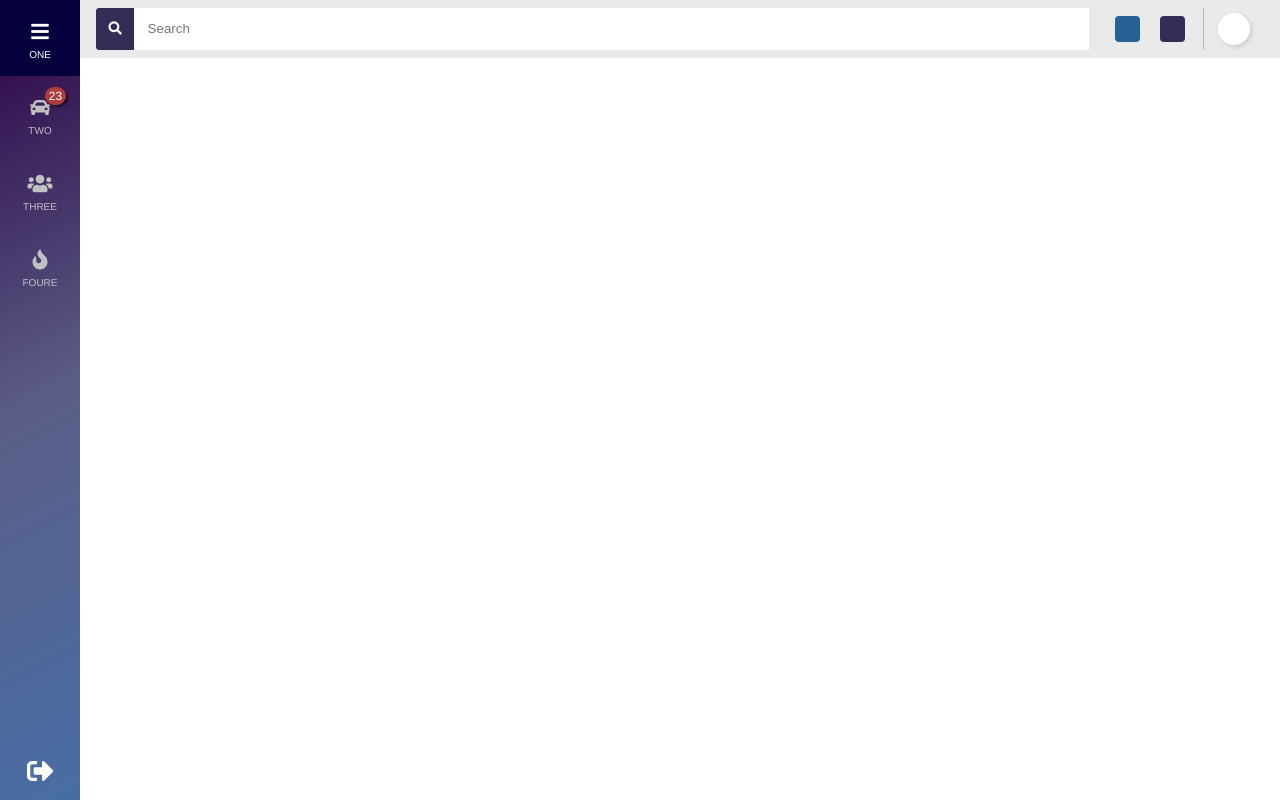
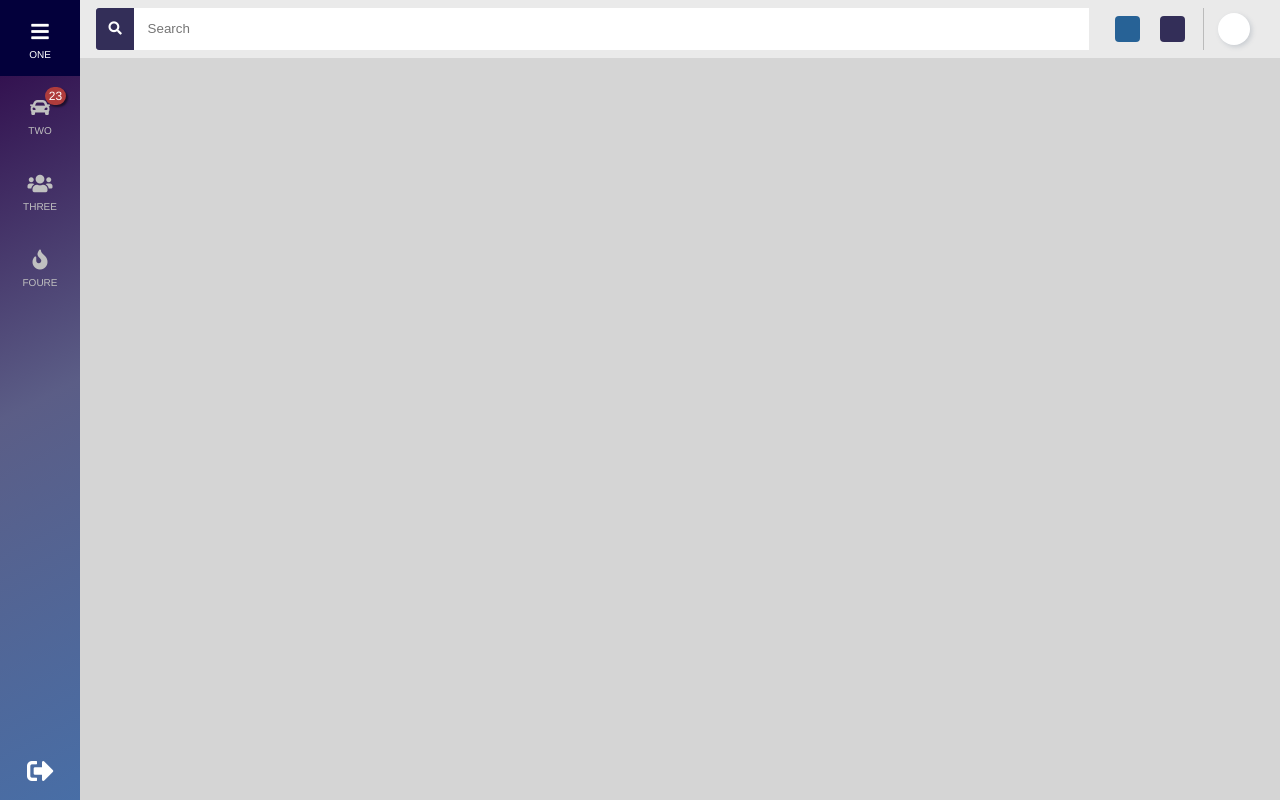
Before and after one commit to aboggan/challenge, a website: page index.html in a window 1280 px wide. Drawn offline with nearby package versions, Linux system fonts and the light colour scheme.

Commit message:
ultimoMartes

```diff
--- a/index.html
+++ b/index.html
@@ -7,8 +7,8 @@
   <meta http-equiv="X-UA-Compatible" content="ie=edge">
   <title>InvGate</title>
   <link rel="stylesheet" type="text/css" href="css/main.css">
-  <link rel="stylesheet" href="https://use.fontawesome.com/releases/v5.7.2/css/all.css" integrity="sha384-fnmOCqbTlWIlj8LyTjo7mOUStjsKC4pOpQbqyi7RrhN7udi9RwhKkMHpvLbHG9Sr"
-    crossorigin="anonymous">
+  <link rel="stylesheet" href="https://use.fontawesome.com/releases/v5.7.2/css/all.css"
+    integrity="sha384-fnmOCqbTlWIlj8LyTjo7mOUStjsKC4pOpQbqyi7RrhN7udi9RwhKkMHpvLbHG9Sr" crossorigin="anonymous">
 </head>
 
 <body>
@@ -74,16 +74,15 @@
         </div>
       </div>
     </nav>
+    <!--mainContent-->
+    <main class="mainWrapper">
+
+    </main>
   </div>
-  <!--cardsSection-->
-  <div>
-  </div>
-  <!--whiteSection-->
-  <div>
-  </div>
+
   <!--Scripts-->
-  <script src="http://code.jquery.com/jquery-3.3.1.min.js" integrity="sha256-FgpCb/KJQlLNfOu91ta32o/NMZxltwRo8QtmkMRdAu8="
-    crossorigin="anonymous"></script>
+  <script src="http://code.jquery.com/jquery-3.3.1.min.js"
+    integrity="sha256-FgpCb/KJQlLNfOu91ta32o/NMZxltwRo8QtmkMRdAu8=" crossorigin="anonymous"></script>
   <script src="js/main.js"></script>
 
 </body>
--- a/sass/main.scss
+++ b/sass/main.scss
@@ -19,6 +19,9 @@ body{
   grid-area: search;
   background-color: $light-gray;
   width: 100%;
+  -webkit-box-shadow: 0px 1px 11px -4px rgba(0,0,0,0.75);
+  -moz-box-shadow: 0px 1px 11px -4px rgba(0,0,0,0.75);
+  box-shadow: 0px 1px 11px -4px rgba(0,0,0,0.75);
   .headerContainer {
     height: 100%;
     display: flex;
@@ -183,3 +186,15 @@ body{
         box-shadow: 2px 2px 2px rgba(0, 0, 0, 0.5);;
     }
   }
+
+  .mainWrapper {
+    grid-area: main;
+    height: 100%;
+    padding: 1em;
+    box-sizing: border-box;
+    display: grid;
+    grid-template-columns: minmax(580px, 2fr) minmax(300px, 1fr);
+    grid-column-gap: 1em;
+    grid-template-areas: "box aside";
+    background-color:#d5d5d5;
+  }
```
Also changed, not shown: css/main.css. Lines whose indentation alone changed are shown as unchanged.
